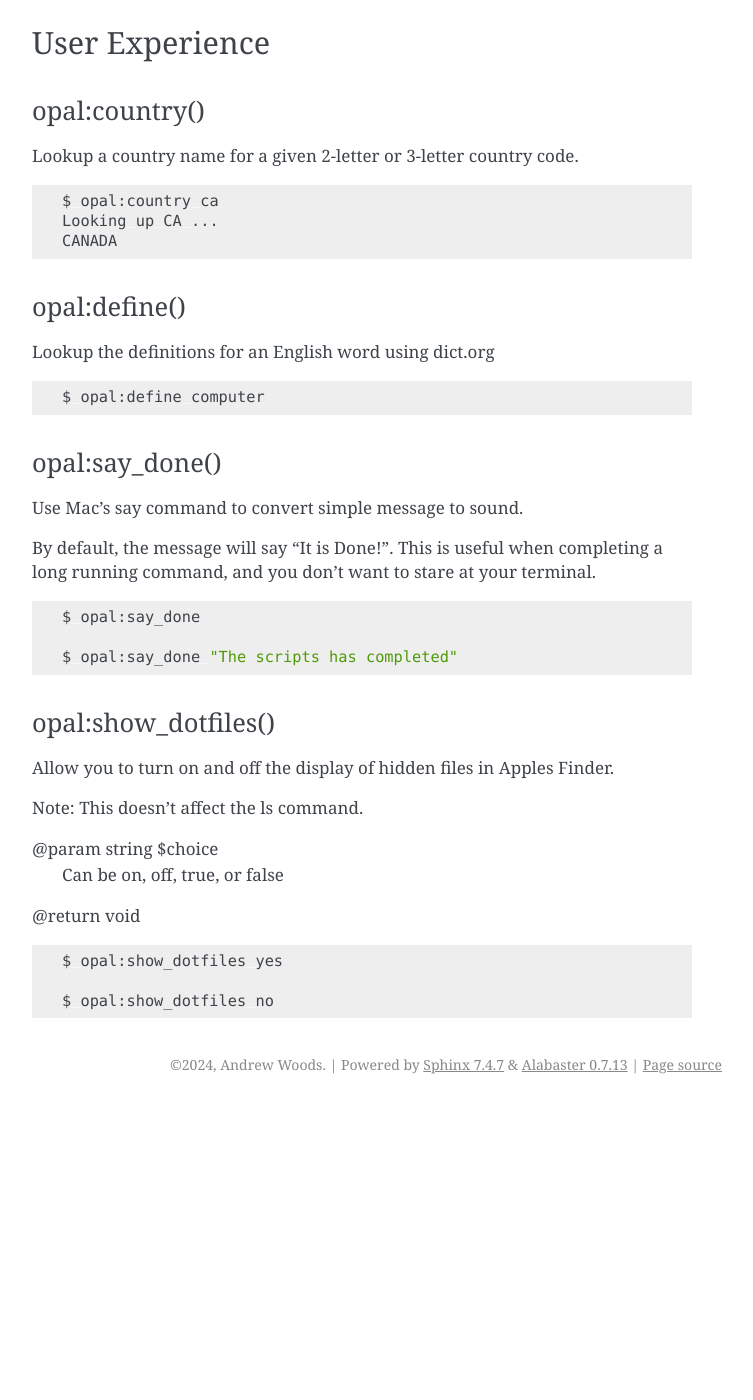
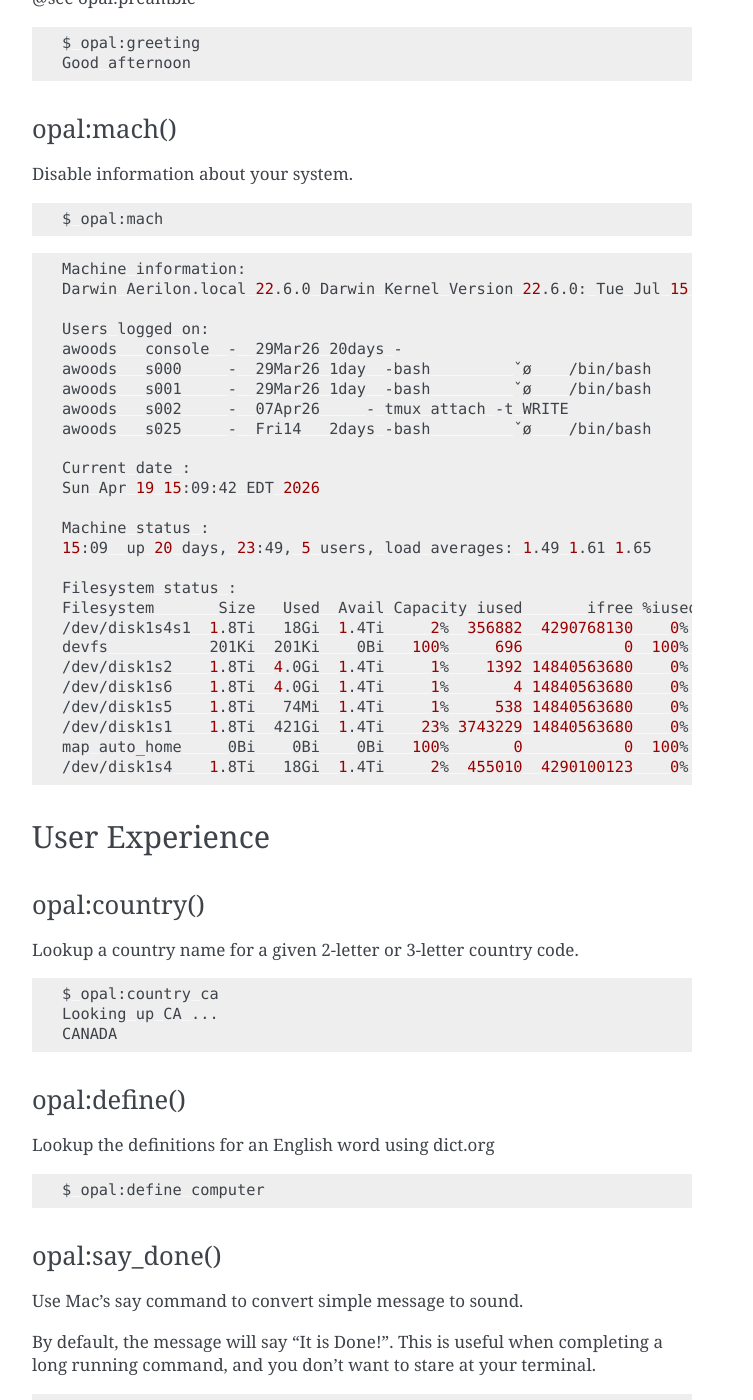
Before and after one commit to andrewwoods/opal-documentation-rtd, a Sphinx documentation site: the page built from docs/source/bash-util.rst, in a window 1280 px wide and 1400 px high, scrolled down 5294 px. Shown: the whole window, without its empty margins (388-1141 px from the left). Built offline with Sphinx 7.4.7, drawn with Linux system fonts in a browser that asks for light colours; before the commit the page ends 6398 px from its top, so only the background shows below that; some of the changed text lies outside the part shown.

Commit message:
Update Bash Util docs

```diff
--- a/docs/source/bash-util.rst
+++ b/docs/source/bash-util.rst
@@ -18,9 +18,19 @@
 
 @return void
 
-.. code-block :: bash
+.. code-block:: bash
 
     $ opal:bash_intro ~/.bashrc
+
+The output is written to the filename passed. Here's an example of the output.
+
+.. code-block:: bash
+
+   #
+   # Generator: Opal <https://github.com/andrewwoods/opal>
+   # Date-Created: 2026 Apr 19 Sun 11:49
+   # Author: your_username
+   #
 
 
 opal:vim_intro()
@@ -36,19 +46,27 @@
 
 @return void
 
-.. code-block :: bash
+.. code-block:: bash
 
     $ opal:bash_intro ~/.vimrc
 
+The output is written to the filename passed. Here's an example of the output.
+
+.. code-block:: vim
+
+    "
+    " Generator: Opal <https://github.com/andrewwoods/opal>
+    " Date-Created: 2026 Apr 19 Sun 11:49
+    " Author: your_username
+    "
 
 opal:bash_heading_box()
 #######################
 
 Write the section heading box to a file
 
-This is best used in a script for creating new files. The header currently
-only writes the current timestamp to the header, so you know when the
-file was created.
+This utility for creating a section header is best used in a script for
+creating new files.
 
 @param string $heading
 
@@ -56,7 +74,7 @@
 
 @return void
 
-.. code-block :: bash
+.. code-block:: bash
 
     $ opal:bash_heading_box 'My Heading' ~/.bashrc
 
@@ -64,21 +82,15 @@
 opal:preamble()
 ###############
 
-Write the system preamble to a file
+Display the system preamble
 
-This is best used in a script for creating new files. The header currently
-only writes the current timestamp to the header, so you know when the
-file was created.
+Show the user some information to greet them when opening a new terminal.
 
-@param string $heading
+@return string
 
-@param string $filename
+.. code-block:: bash
 
-@return void
-
-.. code-block :: bash
-
-    $ opal:bash_heading_box 'My Heading' ~/.bashrc
+    $ opal:preamble
 
 opal:up()
 #########
@@ -87,7 +99,7 @@
 
 Often you want to travel up a numnber of directory levels.
 
-.. code-block :: bash
+.. code-block:: bash
 
     ~/src/public/opal-documentation-rtd $ opal:up 2
 
@@ -103,7 +115,7 @@
 
 @see bin/typer
 
-.. code-block :: bash
+.. code-block:: bash
 
    $ opal:type_file filename.txt
 
@@ -117,7 +129,7 @@
 
 @see bin/typer
 
-.. code-block :: bash
+.. code-block:: bash
 
    $ opal:type_line "Hello World"
 
@@ -134,7 +146,7 @@
 
 @return string
 
-.. code-block :: bash
+.. code-block:: bash
 
     $ opal:spacer 4
 
@@ -147,9 +159,9 @@
 
 Sometimes, you need to know the day of the week for a given date.
 
-Convert the output of `opal:today filename-date` and `opal:today filename-timestamp`
-to a weekday. This is use for when you want to create a report title based on the
-the use of dates.
+Convert the output of ``opal:today filename-date`` and ``opal:today
+filename-timestamp`` to a weekday. This is use for when you want to create a
+report title based on the the use of dates.
 
 
 @param string date
@@ -157,7 +169,7 @@
 
 @return string
 
-.. code-block :: bash
+.. code-block:: bash
 
     $ opal:filedate_to_date 2026-03-25
     Wed
@@ -170,7 +182,7 @@
 
 @return string
 
-.. code-block :: bash
+.. code-block:: bash
 
     $ opal:monday_date # The current date is 2026 Mar 25 Wed 17:00
     2026 Mar 23 Mon
@@ -188,7 +200,7 @@
 
 @see opal:get_date_format
 
-.. code-block :: bash
+.. code-block:: bash
 
     $ opal:sunday_date # The current datetime is 2026 Mar 25 Wed 17:00
     2026 Mar 29 Sun
@@ -197,9 +209,10 @@
 ###########
 
 Display a current 3-month span. The previous month, current month, and the next
-month. The output display horizontally.
+month. The output is displayed vertically. The command ``cal -3`` can be used
+to display the calendars positioned horizontaly.
 
-.. code-block :: bash
+.. code-block:: bash
 
         February 2026
     Su Mo Tu We Th Fr Sa
@@ -231,9 +244,11 @@
 ############
 
 Display a current 3-month span. The previous month, current month, and the next
-month. The output display vertically.
+month. The output is displayed vertically. The command ``ncal -3`` can be used
+to display the calendars positioned horizontaly.
 
-.. code-block :: bash
+
+.. code-block:: bash
 
     $ opal:ncal3
 
@@ -274,7 +289,7 @@
 
 @see opal:preamble
 
-.. code-block :: bash
+.. code-block:: bash
 
     $ opal:greeting
     Good afternoon
@@ -284,9 +299,40 @@
 
 Disable information about your system.
 
-.. code-block :: bash
+.. code-block:: bash
 
     $ opal:mach
+
+.. code-block:: bash
+
+    Machine information:
+    Darwin Aerilon.local 22.6.0 Darwin Kernel Version 22.6.0: Tue Jul 15 08:22:28 PDT 2025; root:xnu-8796.141.3.713.2~2/RELEASE_X86_64 x86_64
+
+    Users logged on:
+    awoods   console  -  29Mar26 20days -
+    awoods   s000     -  29Mar26 1day  -bash         ˇø    /bin/bash
+    awoods   s001     -  29Mar26 1day  -bash         ˇø    /bin/bash
+    awoods   s002     -  07Apr26     - tmux attach -t WRITE
+    awoods   s025     -  Fri14   2days -bash         ˇø    /bin/bash
+
+    Current date :
+    Sun Apr 19 15:09:42 EDT 2026
+
+    Machine status :
+    15:09  up 20 days, 23:49, 5 users, load averages: 1.49 1.61 1.65
+
+    Filesystem status :
+    Filesystem       Size   Used  Avail Capacity iused       ifree %iused  Mounted on
+    /dev/disk1s4s1  1.8Ti   18Gi  1.4Ti     2%  356882  4290768130    0%   /
+    devfs           201Ki  201Ki    0Bi   100%     696           0  100%   /dev
+    /dev/disk1s2    1.8Ti  4.0Gi  1.4Ti     1%    1392 14840563680    0%   /System/Volumes/Preboot
+    /dev/disk1s6    1.8Ti  4.0Gi  1.4Ti     1%       4 14840563680    0%   /System/Volumes/VM
+    /dev/disk1s5    1.8Ti   74Mi  1.4Ti     1%     538 14840563680    0%   /System/Volumes/Update
+    /dev/disk1s1    1.8Ti  421Gi  1.4Ti    23% 3743229 14840563680    0%   /System/Volumes/Data
+    map auto_home     0Bi    0Bi    0Bi   100%       0           0  100%   /System/Volumes/Data/home
+    /dev/disk1s4    1.8Ti   18Gi  1.4Ti     2%  455010  4290100123    0%   /System/Volumes/Update/mnt1
+
+
 
 User Experience
 ^^^^^^^^^^^^^^^
@@ -296,7 +342,7 @@
 
 Lookup a country name for a given 2-letter or 3-letter country code.
 
-.. code-block :: bash
+.. code-block:: bash
 
     $ opal:country ca
     Looking up CA ...
@@ -307,7 +353,7 @@
 
 Lookup the definitions for an English word using dict.org
 
-.. code-block :: bash
+.. code-block:: bash
 
     $ opal:define computer
 
@@ -321,11 +367,11 @@
 a long running command, and you don't want to stare at your terminal.
 
 
-.. code-block :: bash
+.. code-block:: bash
 
     $ opal:say_done
 
-    $ opal:say_done "The scripts has completed"
+    $ opal:say_done "The script has completed"
 
 
 
@@ -341,7 +387,7 @@
 
 @return void
 
-.. code-block :: bash
+.. code-block:: bash
 
     $ opal:show_dotfiles yes
 
```
